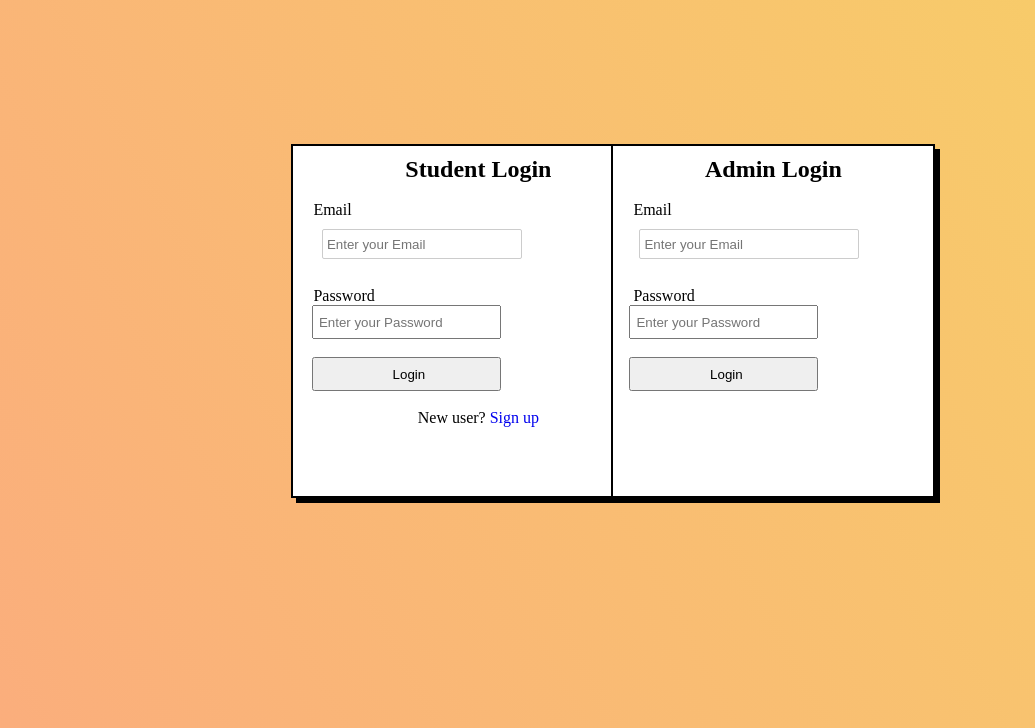
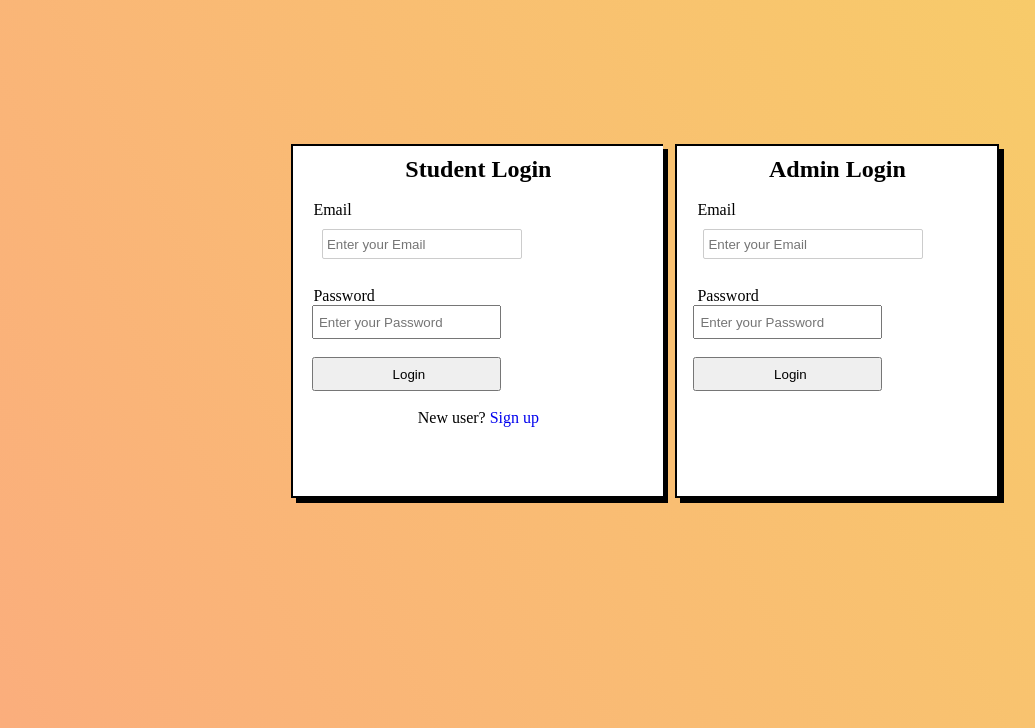
Before and after one commit to HarshithaR-75/WebD-Project-LMS, a plain HTML site: page logintry.html in a window 1280 px wide. Shown: the part 72-800 px from the top of the page, without its empty margins (131-1166 px from the left). Drawn offline with Linux system fonts and the light colour scheme.

Commit message:
style.css

```diff
--- a/css/style.css
+++ b/css/style.css
@@ -940,7 +940,7 @@ background-image: linear-gradient(180deg, #FBAB7E 0%, #eabc46 50%, #ec3232 100%)
       height: 350px;
       position: absolute;
       top: 27%;
-      left: 58%;
+      left: 63%;
       border: 2px solid black;
       /* border-left:2px solid #DDB99B; */
       box-shadow: 5px 5px;
```
